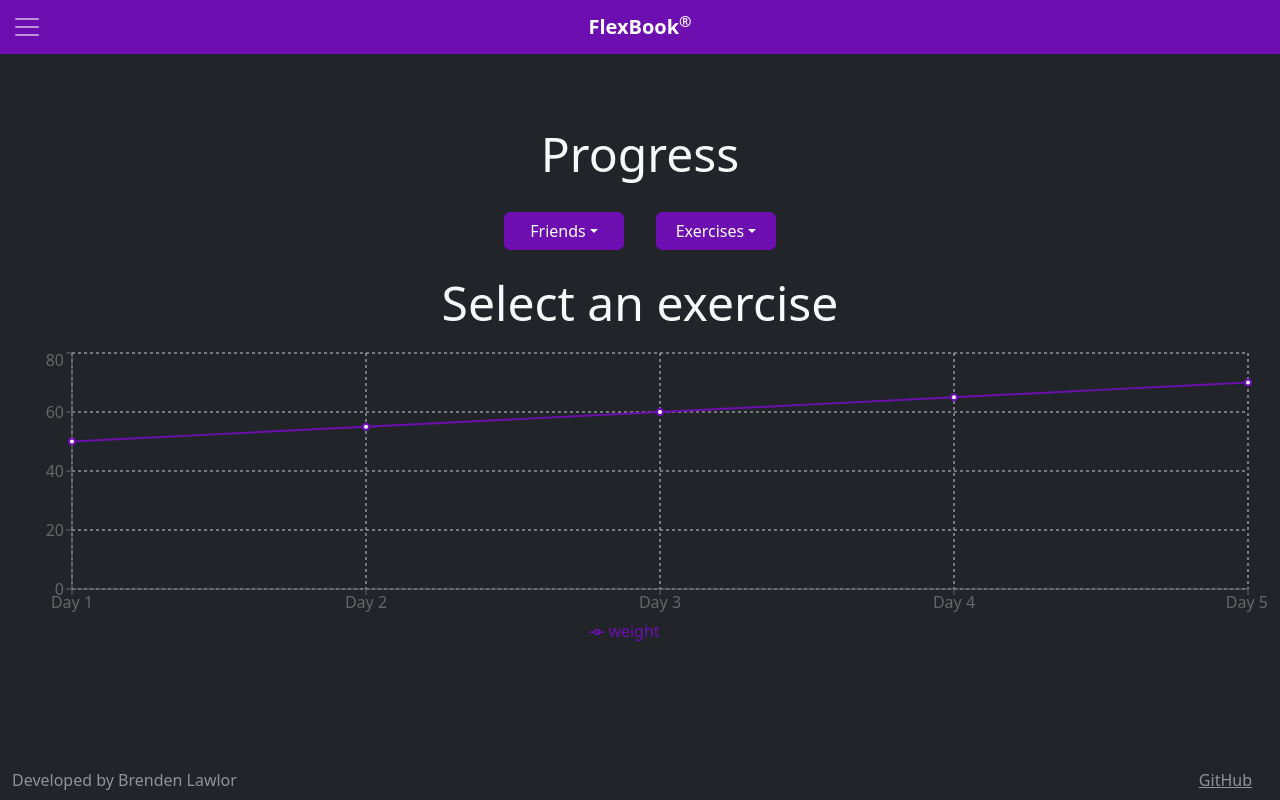
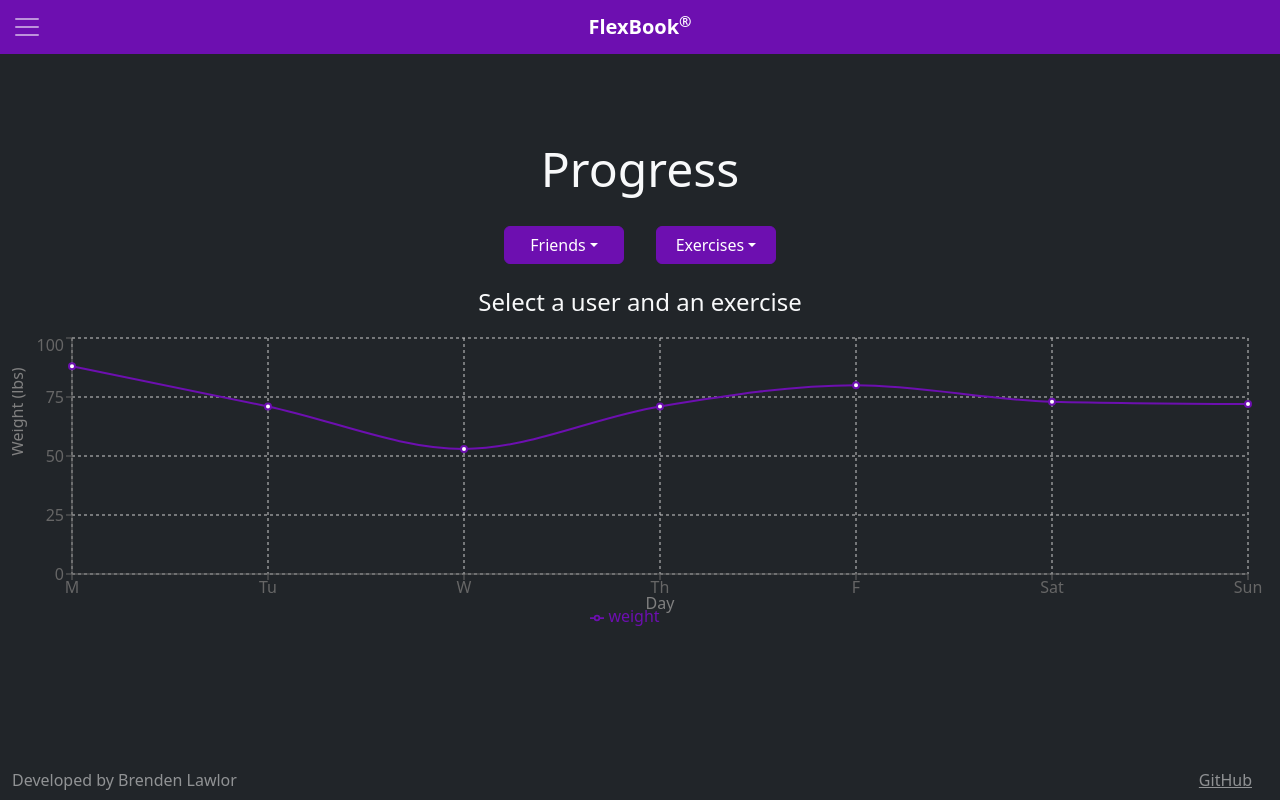
Before and after one commit to lawlorbrenden2/startup, a React (Vite) app: page /progress in a window 1280 px wide. Built offline with nearby package versions, Linux system fonts and the light colour scheme.

Commit message:
update Progress graph

```diff
--- a/src/progress/progress.jsx
+++ b/src/progress/progress.jsx
@@ -1,5 +1,5 @@
 import React from 'react';
-import { LineChart, Line, XAxis, YAxis, CartesianGrid, Tooltip, Legend, ResponsiveContainer } from 'recharts';
+import { LineChart, Line, XAxis, YAxis, CartesianGrid, Tooltip, Legend, ResponsiveContainer, Label } from 'recharts';
 
 export function Progress() {
 
@@ -10,13 +10,14 @@ export function Progress() {
   const [graphUrl, setGraphUrl] = React.useState('graph_up.jpg');
   const emojiOptions = ['🔥', '💪', '❄️', '❤️', '🎯', '🏋️'];
 
-  // Sample data (replace with real exercise progress later)
   const chartData = [
-    { date: 'Day 1', weight: 50 },
-    { date: 'Day 2', weight: 55 },
-    { date: 'Day 3', weight: 60 },
-    { date: 'Day 4', weight: 65 },
-    { date: 'Day 5', weight: 70 },
+    { date: 'M', weight: Math.floor(Math.random() * 50 + 50) },
+    { date: 'Tu', weight: Math.floor(Math.random() * 50 + 50) },
+    { date: 'W', weight: Math.floor(Math.random() * 50 + 50) },
+    { date: 'Th', weight: Math.floor(Math.random() * 50 + 50) },
+    { date: 'F', weight: Math.floor(Math.random() * 50 + 50) },
+    { date: 'Sat', weight: Math.floor(Math.random() * 50 + 50) },
+    { date: 'Sun', weight: Math.floor(Math.random() * 50 + 50) },
   ];
 
   const sendReaction = (emoji) => {
@@ -38,9 +39,6 @@ export function Progress() {
     <main className="container-fluid bg-dark text-light d-flex flex-column align-items-center mt-5 pt-3">
       <div className="content-wrapper">
         <h1>Progress</h1>
-        {selectedFriend && <h4>Current user: {selectedFriend}</h4>}
-
-
         <div className="dropdown-row d-flex justify-content-center my-3">
           <div className="dropdown me-3">
             <button className="btn btn-primary dropdown-toggle" type="button" data-bs-toggle="dropdown">
@@ -73,38 +71,31 @@ export function Progress() {
           </div>
         </div>
       </div>
-      <h2>{selectedExercise || "Select an exercise"}</h2>
-      <div className="graph mb-3">
-        <ResponsiveContainer width="100%" height={300}>
+      <h4>{selectedExercise || "Select a user and an exercise"}</h4>
+
+      {selectedFriend && selectedExercise && (
+        <h4>{selectedFriend} - {selectedExercise}</h4>
+      )}
+
+
+      {/* This graph needs a lot more work, such as functionality to change the date range and such, will add when getting real dynamic data */}
+      <div className="graph mb-3" style={{ width: '100%', height: 300 }}>
+        <ResponsiveContainer width="100%" height="100%">
           <LineChart data={chartData} margin={{ top: 5, right: 20, left: 0, bottom: 5 }}>
             <CartesianGrid strokeDasharray="3 3" />
-            <XAxis dataKey="date" />
-            <YAxis />
+            <XAxis dataKey="date">
+              <Label value="Day" offset={-5} position="insideBottom" />
+            </XAxis>
+            <YAxis>
+              <Label value="Weight (lbs)" angle={-90} position="insideLeft" />
+            </YAxis>
             <Tooltip />
             <Legend />
             <Line type="monotone" dataKey="weight" stroke="#6d0fb0" strokeWidth={2} />
           </LineChart>
         </ResponsiveContainer>
       </div>
-      {selectedFriend && selectedExercise && (
-        <div className="reaction-dropdown mt-3 text-center">
-          <p>Send your friend a reaction!</p>
-          <div className="dropdown">
-            <button className="btn btn-primary dropdown-toggle" type="button" data-bs-toggle="dropdown">
-              Select Reaction
-            </button>
-            <ul className="dropdown-menu">
-              {emojiOptions.map((emoji, index) => (
-                <li key={index}>
-                  <button className="dropdown-item" onClick={() => sendReaction(emoji)}>
-                    {emoji}
-                  </button>
-                </li>
-              ))}
-            </ul>
-          </div>
-        </div>
-      )}
+
     </main>
   );
 }
--- a/src/reactions/reactions.jsx
+++ b/src/reactions/reactions.jsx
@@ -2,15 +2,23 @@ import React from 'react';
 
 export function Reactions() {
 
-  const [reactions, setReactions] = React.useState([
+  const [chartData, setChartData] = React.useState([]);
+
+  React.useEffect(() => {
+    if (!selectedFriend || !selectedExercise) return;
+
+    const newData = [
       { friend: 'Friend 1', emoji: '🔥', time: new Date('2025-10-22T14:00:00') },
       { friend: 'Friend 2', emoji: '🔥', time: new Date('2025-10-22T14:05:00') },
       { friend: 'Friend 3', emoji: '❄️', time: new Date('2025-10-22T13:50:00') },
       { friend: 'Friend 4', emoji: '💪', time: new Date('2025-10-20T14:02:00') },
       { friend: 'Friend 1', emoji: '💪', time: new Date('2025-10-21T14:02:00') },
       { friend: 'Friend 4', emoji: '🔥', time: new Date('2025-10-18T14:02:00') },
-    { friend: 'Friend 8', emoji: '🔥', time: new Date('2025-9-14T14:02:00') }, // not displayed as it's been longer than a week
-  ]);
+      { friend: 'Friend 8', emoji: '🔥', time: new Date('2025-9-14T14:02:00') },
+    ];
+
+      setChartData(newData);
+  }, [selectedFriend, selectedExercise]);
 
   const now = new Date();
   const sevenDaysAgo = new Date(now.getTime() - 7 * 24 * 60 * 60 * 1000); // convert to milliseconds
```
Lines whose indentation alone changed are shown as unchanged.
